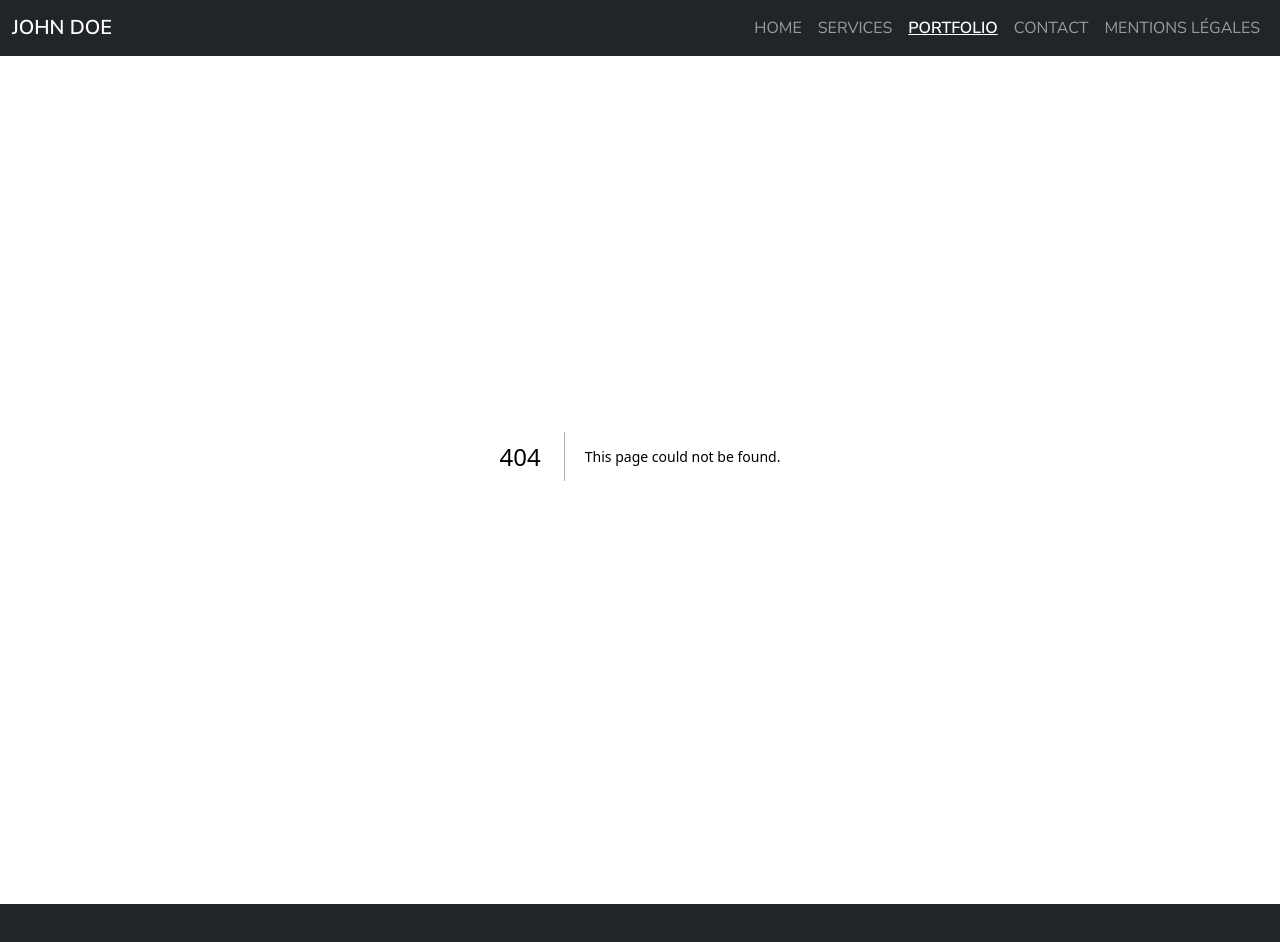
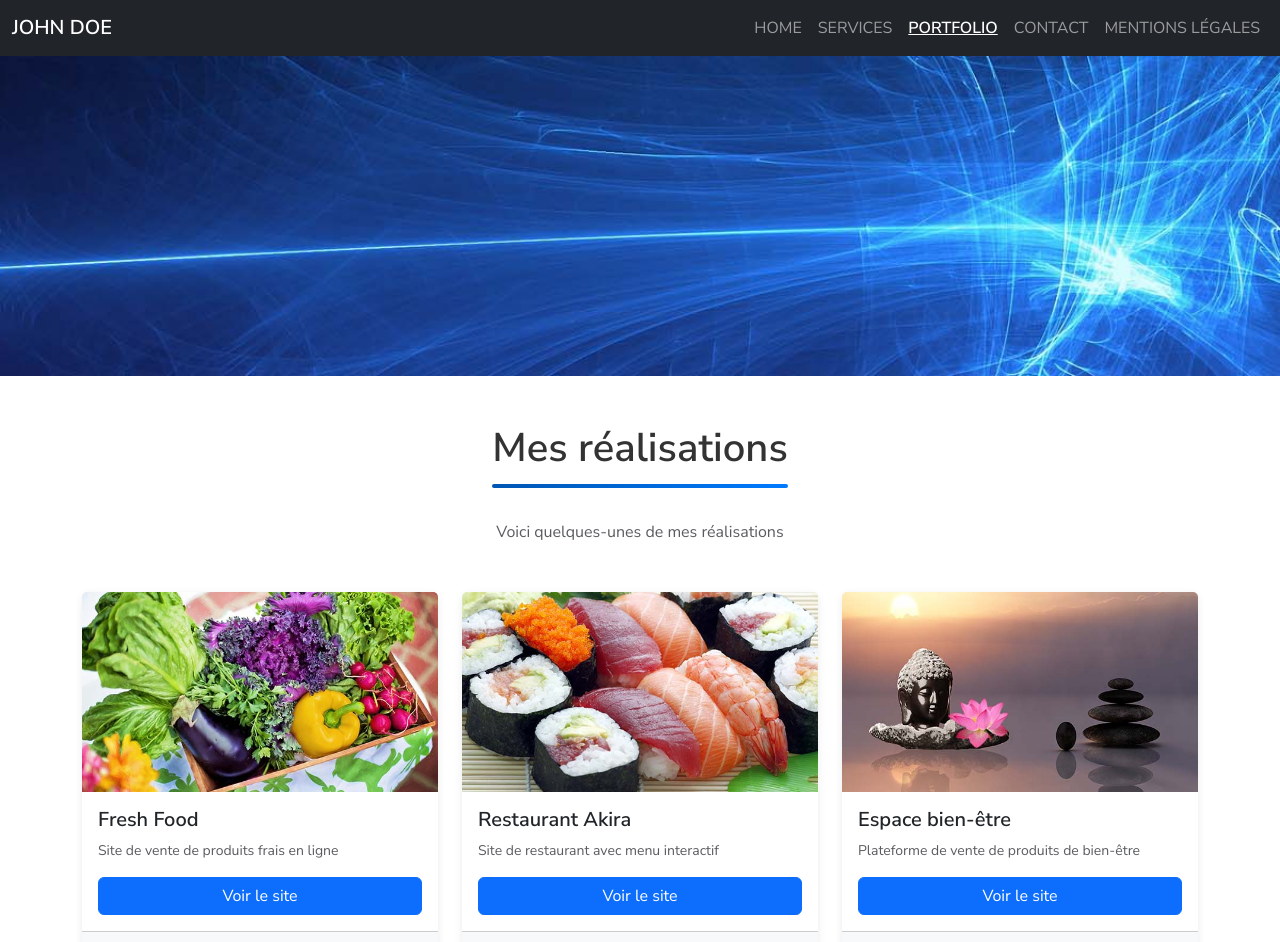
Before and after one commit to VMIbharel/cef-tp-portfolio, a Next.js app: page /portfolio in a window 1280 px wide. Before the commit this address had no page. Shown: the top 942 px of the page. Built offline with nearby package versions, Linux system fonts and the light colour scheme.

Commit message:
[ADD] Create Portfolio page with banner and projects grid

```diff
--- /dev/null
+++ b/pages/portfolio.js
@@ -0,0 +1,56 @@
+import Image from "next/image";
+import SEO from "@/components/SEO";
+import ProjectCard from "@/components/project/Card";
+import { projects } from "@/data/projects";
+
+export default function Portfolio() {
+  return (
+    <>
+      <SEO
+        title="Réalisations"
+        description="Découvrez mes réalisations : UX Design, Développement web, Référencement"
+      />
+
+      {/* Banner */}
+      <div style={{ position: "relative", width: "100%", aspectRatio: "16 / 4", overflow: "hidden" }}>
+        <Image
+          src="/images/banner.jpg"
+          alt="Bannière Services"
+          fill
+          sizes="100vw"
+          quality={100}
+          priority
+          style={{ objectFit: "cover", objectPosition: "center" }}
+        />
+      </div>
+
+      {/* Réalisations Section */}
+      <section className="py-5">
+        <div className="container">
+          {/* Title and Description */}
+          <div className="text-center mb-5">
+            <h1 className="section-title mb-3">Mes réalisations</h1>
+            <p className="text-muted">
+              Voici quelques-unes de mes réalisations
+            </p>
+          </div>
+
+          {/* Projects Grid */}
+          <div className="row g-4">
+            {projects.map((project) => (
+              <div key={project.id} className="col-12 col-md-6 col-lg-4">
+                <ProjectCard
+                  image={project.image}
+                  title={project.title}
+                  description={project.description}
+                  comment={project.comment}
+                  link={project.link}
+                />
+              </div>
+            ))}
+          </div>
+        </div>
+      </section>
+    </>
+  );
+}
```
